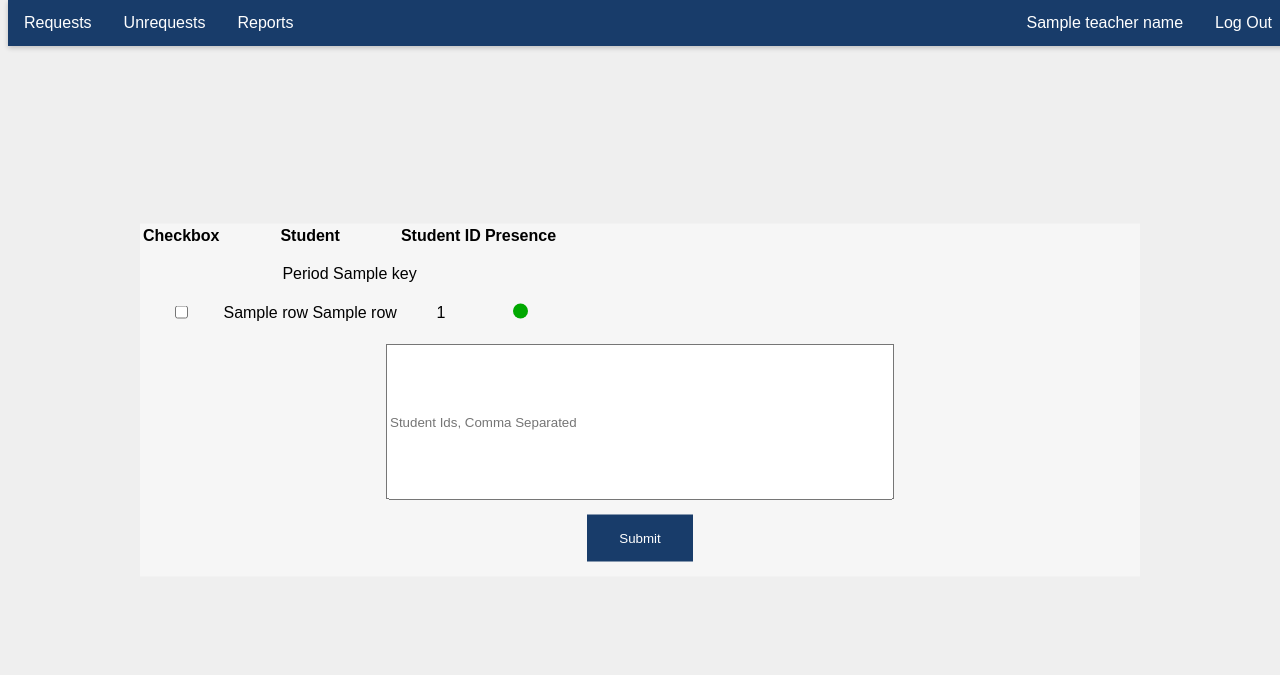
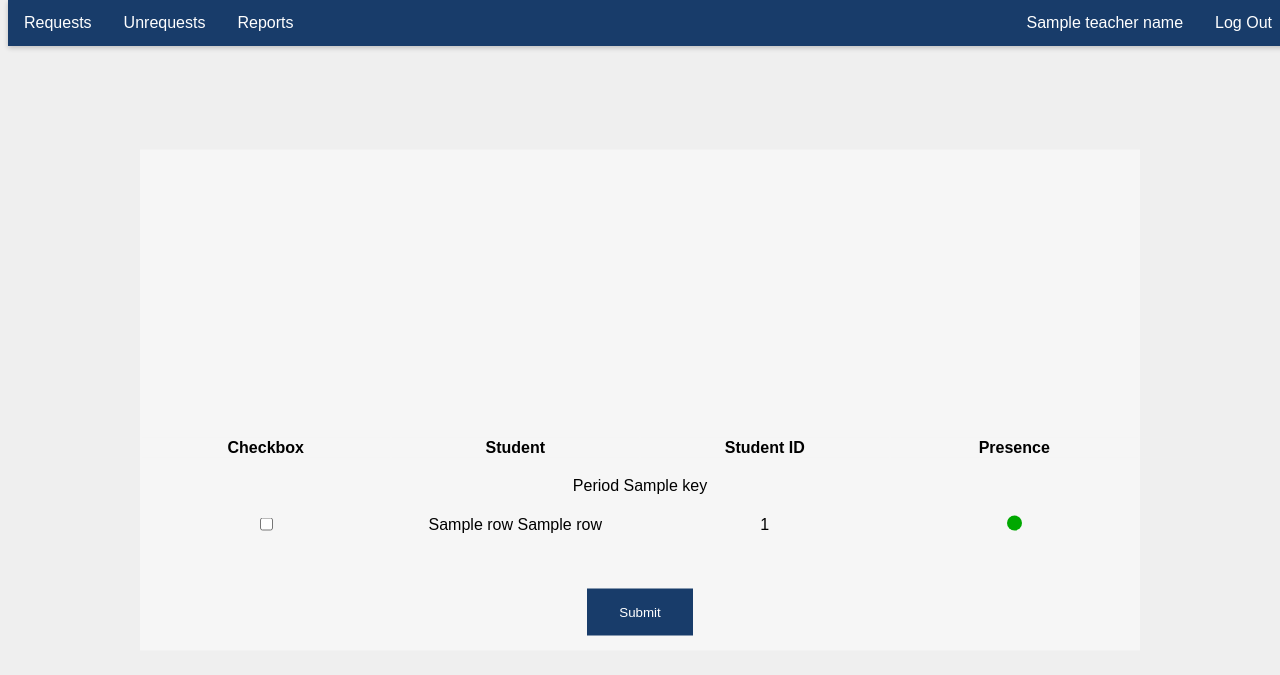
Before and after one commit to Codaea/Academic-Enichment-Systems, a Flask app: template templates/erequest.html in a window 1280 px wide. Shown: the top 675 px of the page. Run offline with Flask 3, Linux system fonts and the light colour scheme; the template is opened without the code that fills it: most values are stand-ins (such as "Sample title", 1, 10 or a date in 2020).

Commit message:
update teacher front end

```diff
--- a/static/css/erequest.css
+++ b/static/css/erequest.css
@@ -8,6 +8,7 @@ body {
 
 ul {
   position: fixed;
+  z-index : 1;
   top: 0;
   width: 100%;
   list-style-type: none;
@@ -35,6 +36,30 @@ li a:hover {
   background-color: #0A2350; /* Darker shade of blue on hover */
 }
 
+#table-container {
+  padding-top: 50px;
+}
+
+#table {
+  margin-top: 20px;
+  width: 100%;
+  table-layout: fixed;
+}
+
+#table thead {
+  text-align: center;
+  position: sticky;
+  top: 0;
+  background-color: #F6F6F6;
+  z-index: 1;
+}
+
+
+
+#table tbody {
+  text-align: center;
+}
+
 .form {
   position: absolute;
   top: 50%;
@@ -42,7 +67,10 @@ li a:hover {
   transform: translate(-50%, -50%);
   text-align: center;
   width: 1000px;
-  background-color: #F6F6F6; /* Light gray background for form */
+  background-color: #F6F6F6;
+  display: flex;
+  flex-direction: column;
+  align-items: center;
 }
 
 input[type=text] {
--- a/templates/erequest.html
+++ b/templates/erequest.html
@@ -6,6 +6,9 @@
     <meta name="description" content>
     <meta name="viewport" content="width=device-width, initial-scale=1">
     <link rel="stylesheet" href="../static/css/erequest.css">
+    <style>
+        /* Insert the modified CSS code here */
+    </style>
 </head>
 <body>
     <ul>
@@ -15,12 +18,17 @@
         <li style="float:right"><a href="/logout">Log Out</a></li>
         <li style="float:right" class="nohover"><a>{{teacher_name}}</a></li>
     </ul>
-    <br>
-    <br>
     <div class="form">
         <form method="POST" action="/processerequests">
-            <table>
-                <div class="sticky">
+            <div id="table-container">
+                <br><br>
+                <br><br>
+                <br><br>
+                <br><br>
+                <br><br>
+                <br><br>
+              <table id="table">
+                  <div>
                   <thead>
                       <tr>
                           <th>Checkbox</th>
@@ -62,9 +70,10 @@
                       {% endfor %}
                   </tbody>
               </table>
+            </div>
 
             <br>
-            <input type="text" name="StudentIds" placeholder="Student Ids, Comma Separated">
+            <!-- <input type="text" name="StudentIds" placeholder="Student Ids, Comma Separated"> -->
             <br>
             <input type="hidden" name="requesting_room" value="{{Room_Number}}">
             <button class="button" type="submit">Submit</button>
```
Lines whose indentation alone changed are shown as unchanged.
